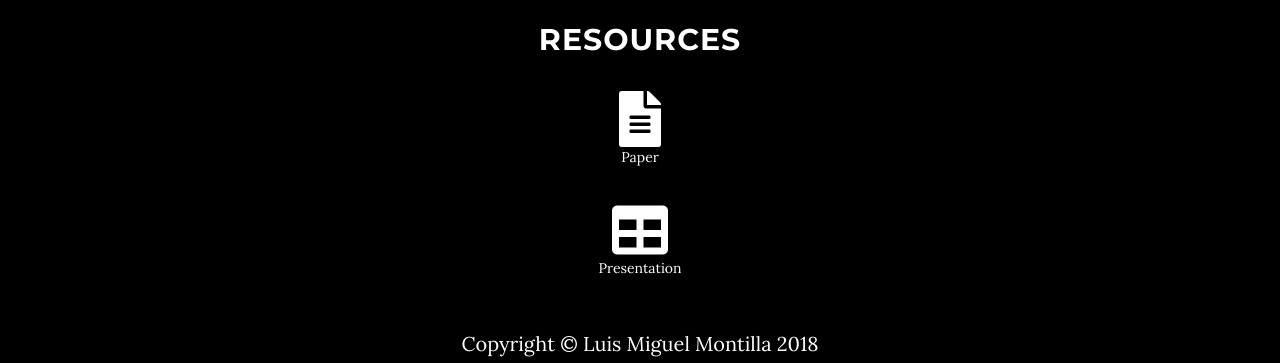
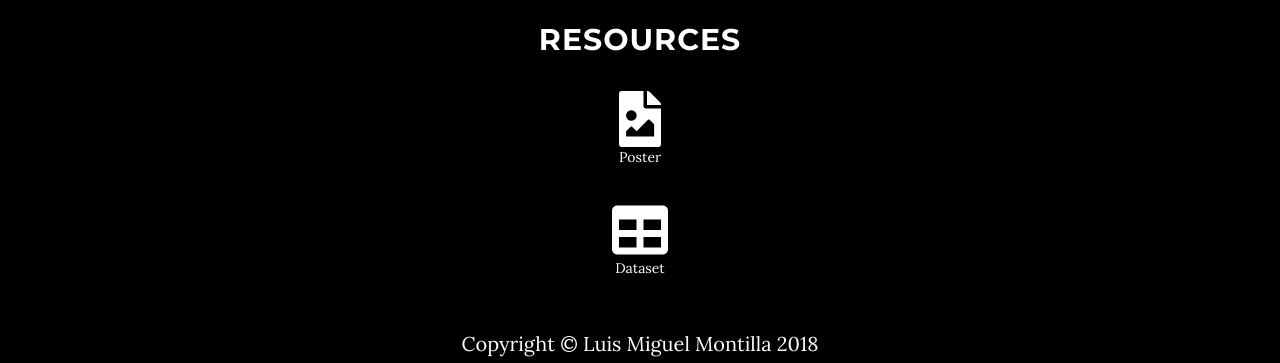
Before and after one commit to luismmontilla/amlc-network, a Jekyll site: the page built from index.html, in a window 1280 px wide and 900 px high, scrolled down 922 px. Shown: the part 490-853 px from the top of the window. Built offline with Jekyll 4.4.1, drawn with Linux system fonts in a browser that asks for light colours; nearby versions of some CDN libraries.

Commit message:
corrected icons

```diff
--- a/_includes/resources.html
+++ b/_includes/resources.html
@@ -5,14 +5,14 @@
                 <h2>Resources</h2>
                 <link rel="stylesheet" href="https://use.fontawesome.com/releases/v5.0.8/css/all.css" integrity="sha384-3AB7yXWz4OeoZcPbieVW64vVXEwADiYyAEhwilzWsLw+9FgqpyjjStpPnpBO8o8S" crossorigin="anonymous">
                     <div>
-                      <a title="Poster" href="https://f1000research.com/posters/5-799"><i class="fas fa-file-alt fa-4x" style="color:white"></i></a>
+                      <a title="Poster" href="https://f1000research.com/posters/5-799"><i class="fas fa-file-image fa-4x" style="color:white"></i></a>
                     </div>
-                    Paper
+                    Poster
                  <p>
                     <div>
                       <a title="Dataset" href="https://luismmontilla.github.io/amlc-network/zenodo.org/record/437549"><i class="fas fa-table fa-4x" style="color:white"></i></a>
                     </div>
-                    Presentation
+                    Dataset
             </div>
         </div>
     </section>
```
